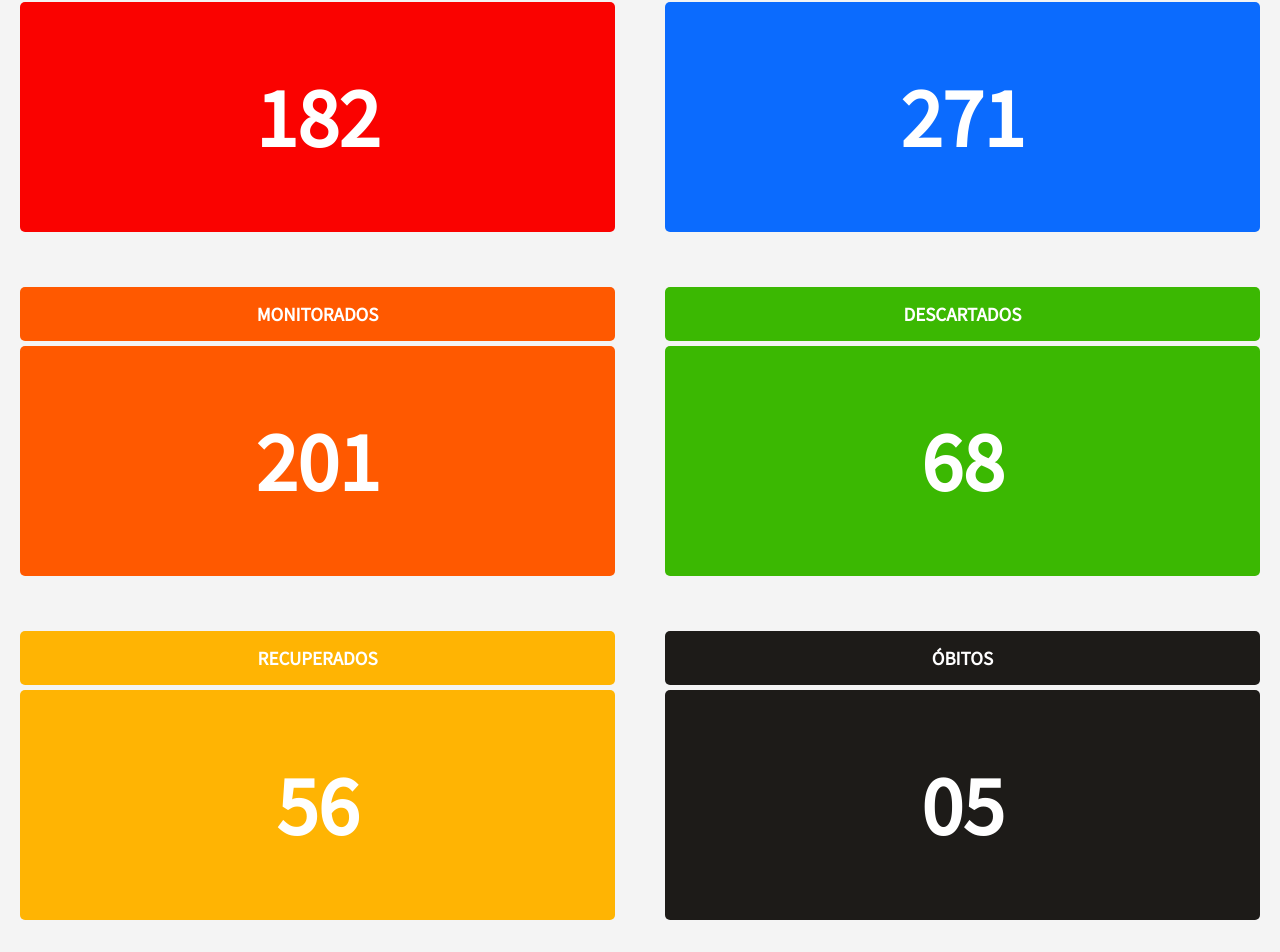
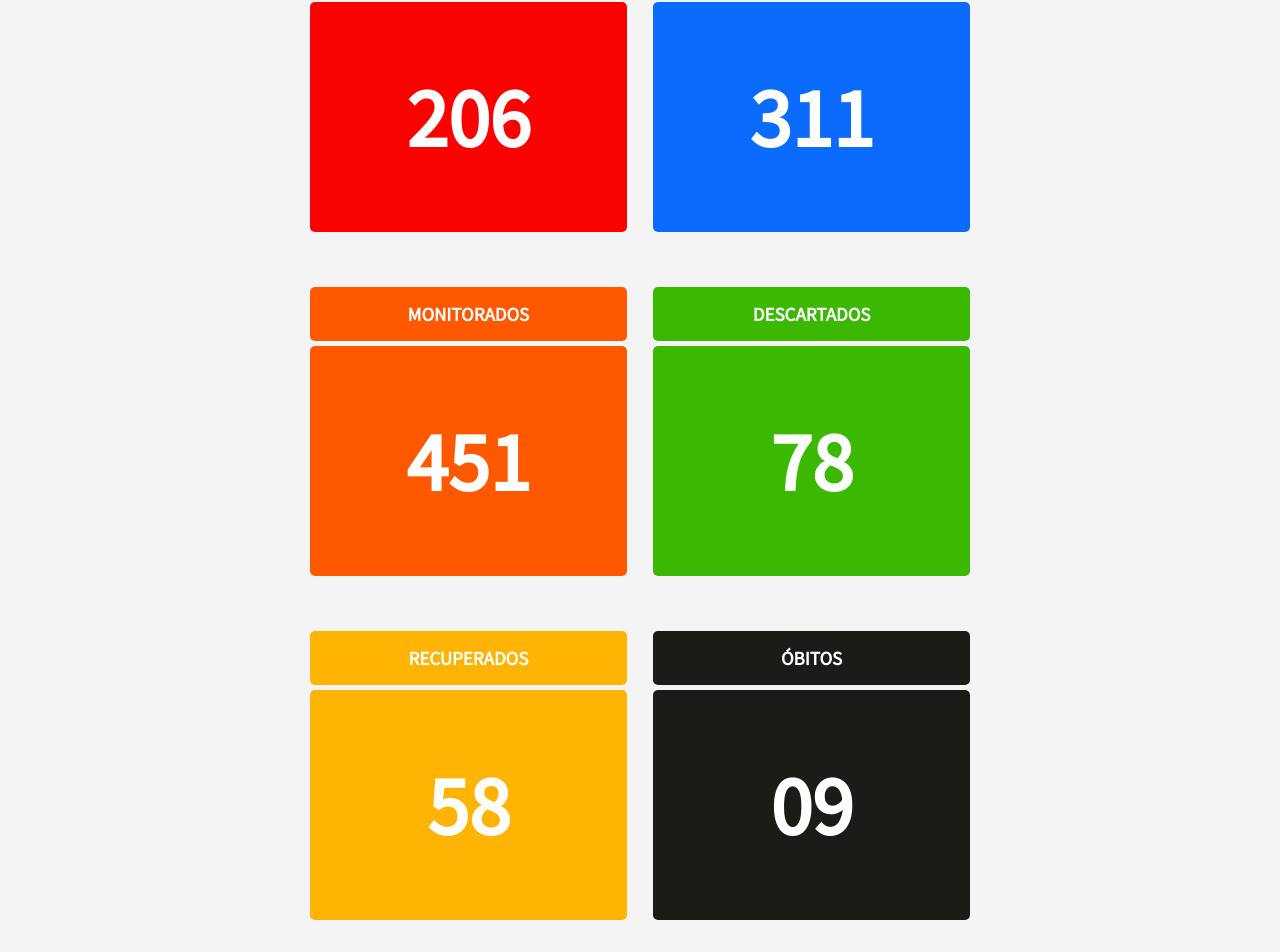
Before and after one commit to junioralcant/sao-mateus-covid-front, a React (Create React App) app: page / in a window 1280 px wide. Shown: the part 332-1284 px from the top of the page. Built offline with nearby package versions, Linux system fonts and the light colour scheme.

Commit message:
Styling home

```diff
--- a/src/pages/Home/index.js
+++ b/src/pages/Home/index.js
@@ -1,6 +1,14 @@
 import React from "react";
 
-import { Container, Header, Info, Content, Dados, Footer } from "./styles";
+import {
+  Container,
+  Header,
+  Info,
+  Content,
+  Dados,
+  Footer,
+  Body,
+} from "./styles";
 import covid from "../../assets/covid.png";
 
 function Home() {
@@ -18,17 +26,18 @@ function Home() {
         </div>
       </Info>
 
+      <Body>
         <Content>
           <Dados color="#fa0200">
             <strong>Confirmados</strong>
             <div>
-            <small>182</small>
+              <small>206</small>
             </div>
           </Dados>
           <Dados color="#0B6BFE">
             <strong>Suspeitos</strong>
             <div>
-            <small>271</small>
+              <small>311</small>
             </div>
           </Dados>
         </Content>
@@ -37,13 +46,13 @@ function Home() {
           <Dados color="#FF5900">
             <strong>Monitorados</strong>
             <div>
-            <small>201</small>
+              <small>451</small>
             </div>
           </Dados>
           <Dados color="#3BB802">
             <strong>Descartados</strong>
             <div>
-            <small>68</small>
+              <small>78</small>
             </div>
           </Dados>
         </Content>
@@ -52,16 +61,17 @@ function Home() {
           <Dados color="#FFB403">
             <strong>Recuperados</strong>
             <div>
-            <small>56</small>
+              <small>58</small>
             </div>
           </Dados>
           <Dados color="#1D1B18">
             <strong>Óbitos</strong>
             <div>
-            <small>05</small>
+              <small>09</small>
             </div>
           </Dados>
         </Content>
+      </Body>
 
       <Footer>
         <div>
--- a/src/pages/Home/styles.js
+++ b/src/pages/Home/styles.js
@@ -9,6 +9,7 @@ export const Header = styled.div`
   display: flex;
   background: #0b6bfe;
   width: 50%;
+  max-width: 400px;
   height: 50px;
   align-items: center;
   padding-left: 20px;
@@ -75,12 +76,20 @@ export const Info = styled.div`
   }
 `;
 
+export const Body = styled.div`
+  display: flex;
+  flex-direction: column;
+  justify-content: center;
+  align-items: center;
+`;
+
 export const Content = styled.div`
   display: flex;
   padding: 20px;
   width: 100%;
   justify-content: space-between;
   margin-bottom: 15px;
+  max-width: 700px;
 `;
 
 export const Dados = styled.div`
@@ -132,7 +141,7 @@ export const Dados = styled.div`
 export const Footer = styled.div`
   display: flex;
   align-items: center;
-  height: 50px;
+  height: 55px;
   padding: 10px;
   background: #0b6bfe;
 
```
Lines whose indentation alone changed are shown as unchanged.
